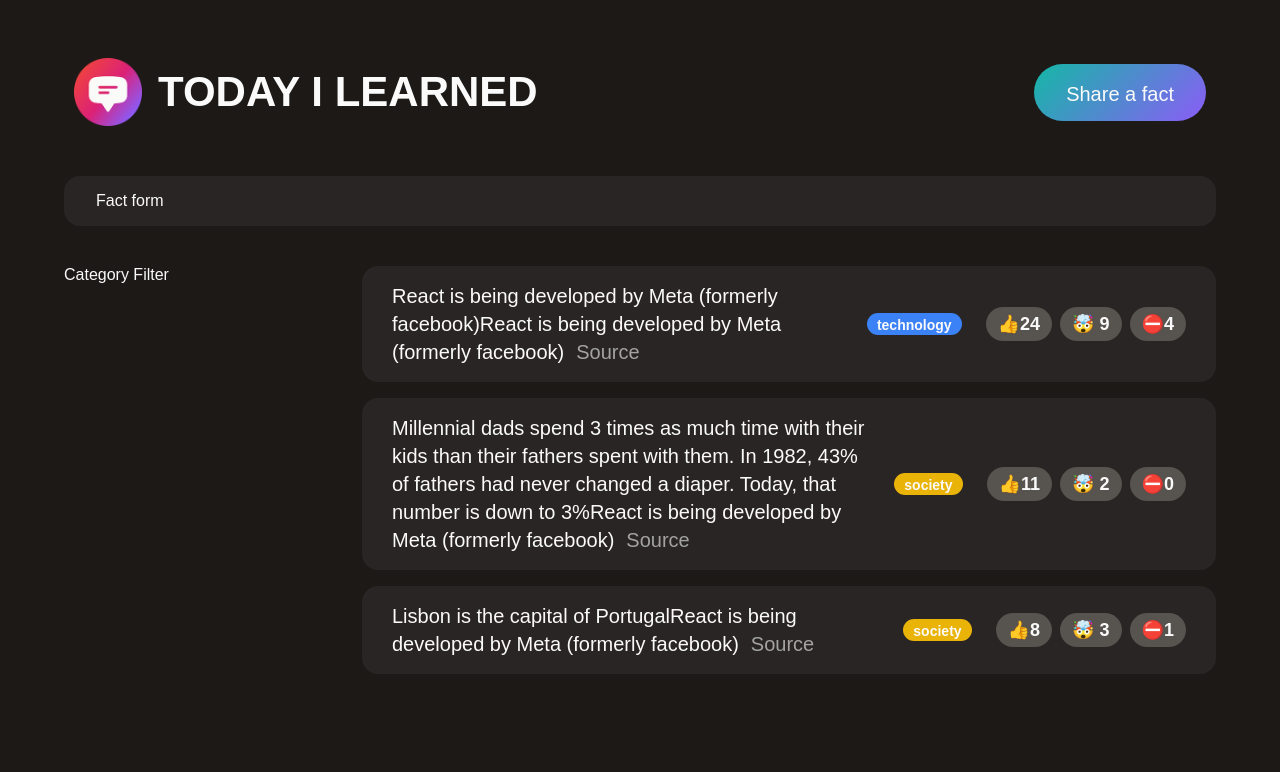
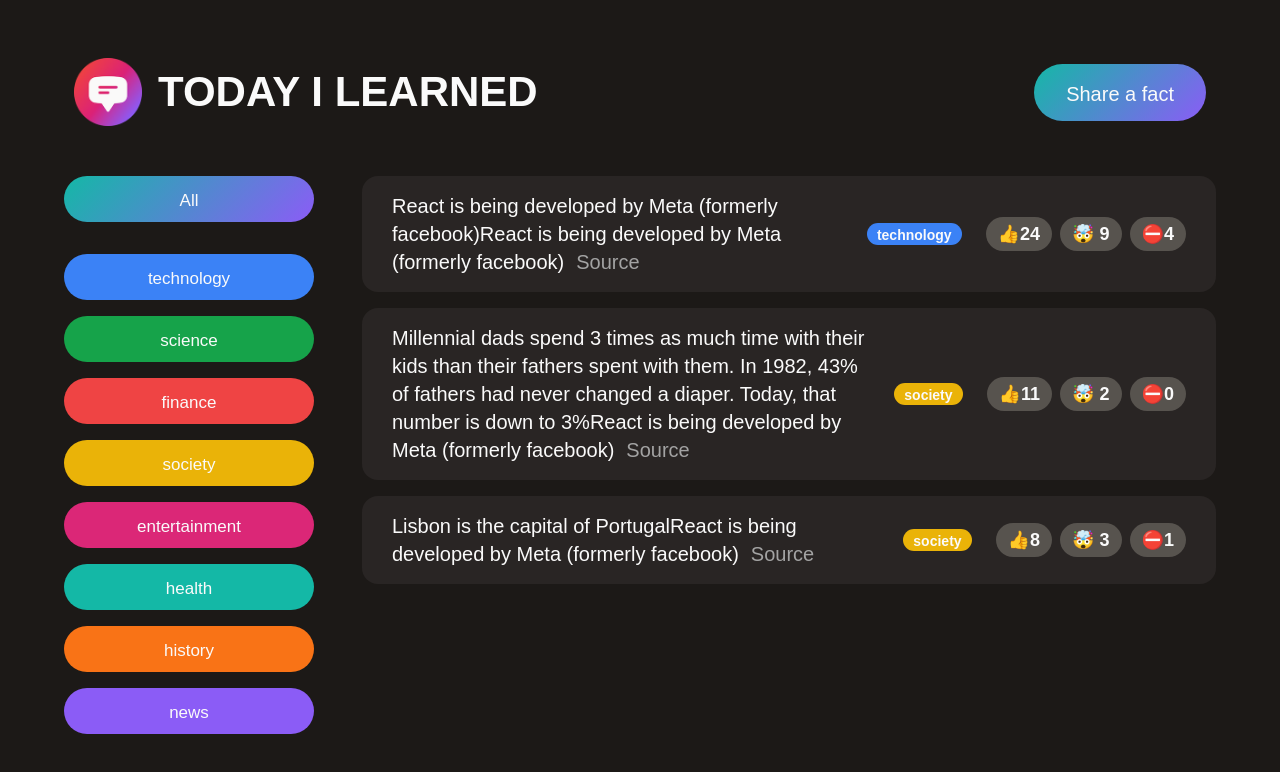
Before and after one commit to Isynopoulos1/todayilearned_project, a React (Create React App) app: page / in a window 1280 px wide. Shown: the top 772 px of the page. Built offline with nearby package versions, Linux system fonts and the light colour scheme; a web font is replaced by a local one.

Commit message:
displaying and hiding the form in react

```diff
--- a/src/App.js
+++ b/src/App.js
@@ -1,14 +1,5 @@
 import "./style.css";
-const CATEGORIES = [
-  { name: "technology", color: "#3b82f6" },
-  { name: "science", color: "#16a34a" },
-  { name: "finance", color: "#ef4444" },
-  { name: "society", color: "#eab308" },
-  { name: "entertainment", color: "#db2777" },
-  { name: "health", color: "#14b8a6" },
-  { name: "history", color: "#f97316" },
-  { name: "news", color: "#8b5cf6" },
-];
+import { useState } from "react";
 
 const initialFacts = [
   {
@@ -43,7 +34,27 @@
     createdIn: 2015,
   },
 ];
+
+function Counter() {
+  const [count, setCount] = useState(0);
+
+  return (
+    <div>
+      <span style={{ fontSize: "40px" }}>{count}</span>
+      <button
+        className="btn btn-large"
+        onClick={() => setCount((count) => count + 1)}
+      >
+        +1
+      </button>
+    </div>
+  );
+}
 function App() {
+  {
+    /*define state var */
+  }
+  const [showForm, setShowForm] = useState(false);
   const AppTitle = "Today I Learned";
   return (
     <>
@@ -58,9 +69,16 @@
           />
           <h1>{AppTitle}</h1>
         </div>
-        <button className="btn btn-large btn-open">Share a fact</button>
+        <button
+          className="btn btn-large btn-open"
+          // update state var
+          onClick={() => setShowForm((show) => !show)}
+        >
+          Share a fact
+        </button>
       </header>
-      <NewFactForm />
+      {/*2.- use state var */}
+      {showForm ? <NewFactForm /> : null}
       <main className="main">
         <CategoryFilter />
         <FactList />
@@ -71,8 +89,38 @@
 function NewFactForm() {
   return <form className="fact-form"> Fact form </form>;
 }
+
+const CATEGORIES = [
+  { name: "technology", color: "#3b82f6" },
+  { name: "science", color: "#16a34a" },
+  { name: "finance", color: "#ef4444" },
+  { name: "society", color: "#eab308" },
+  { name: "entertainment", color: "#db2777" },
+  { name: "health", color: "#14b8a6" },
+  { name: "history", color: "#f97316" },
+  { name: "news", color: "#8b5cf6" },
+];
 function CategoryFilter() {
-  return <aside>Category Filter</aside>;
+  return (
+    <aside>
+      <ul>
+        <li className="category">
+          <button className="btn btn-all-categories">All</button>
+        </li>
+
+        {CATEGORIES.map((cat) => (
+          <li key={cat.name} className="category">
+            <button
+              className="btn btn-category"
+              style={{ backgroundColor: cat.color }}
+            >
+              {cat.name}
+            </button>
+          </li>
+        ))}
+      </ul>
+    </aside>
+  );
 }
 function FactList() {
   // TEMPORARY
```
